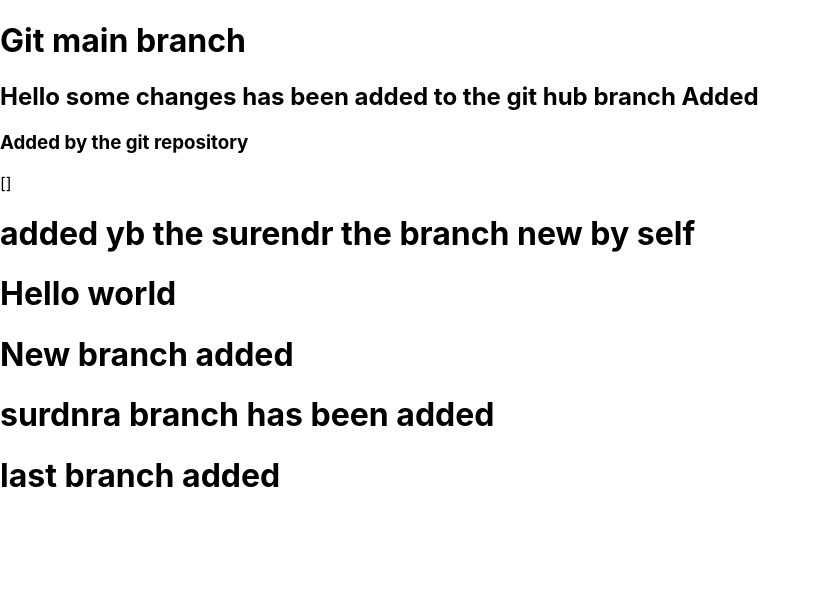
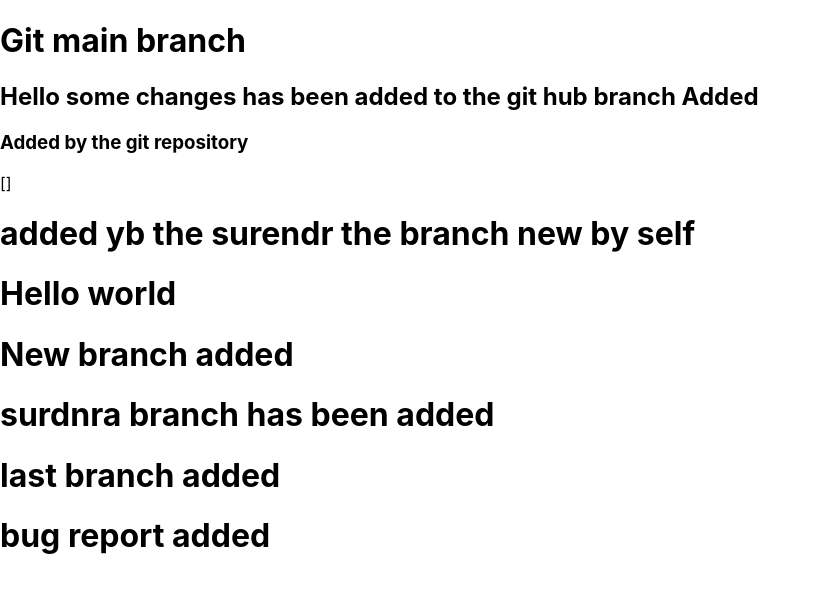
Before and after one commit to surendrareddygaddam/workflow, a React (Create React App) app: page / in a window 1280 px wide. Shown: the top 592 px of the page, without its empty margins (0-821 px from the left). Built offline with nearby package versions, Linux system fonts and the light colour scheme; no server answers.

Commit message:
added bug reported

```diff
--- a/src/App.js
+++ b/src/App.js
@@ -19,6 +19,7 @@ const App = () => {
       <h1>New branch added</h1>
       <h1>surdnra branch has been added</h1>
       <h1>last branch added</h1>
+      <h1>bug report added</h1>
     </div>
   )
 }
```
